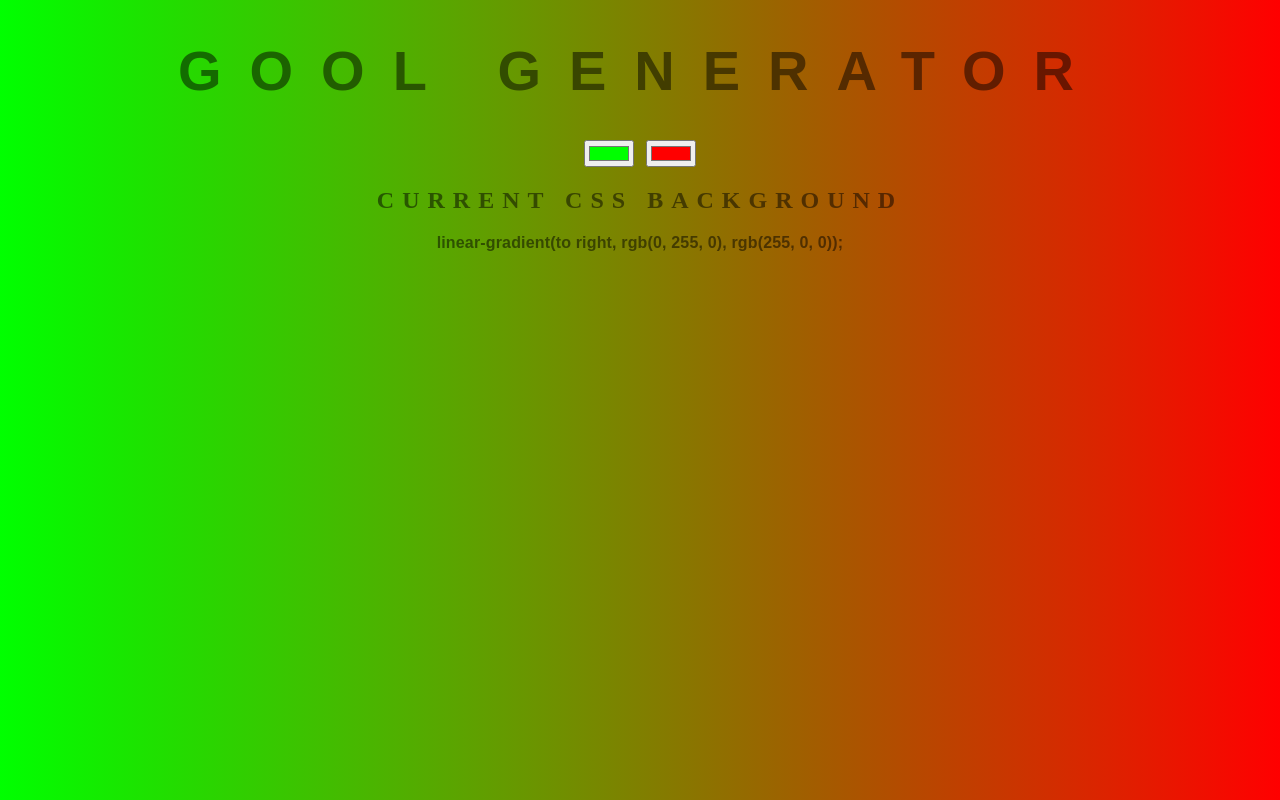
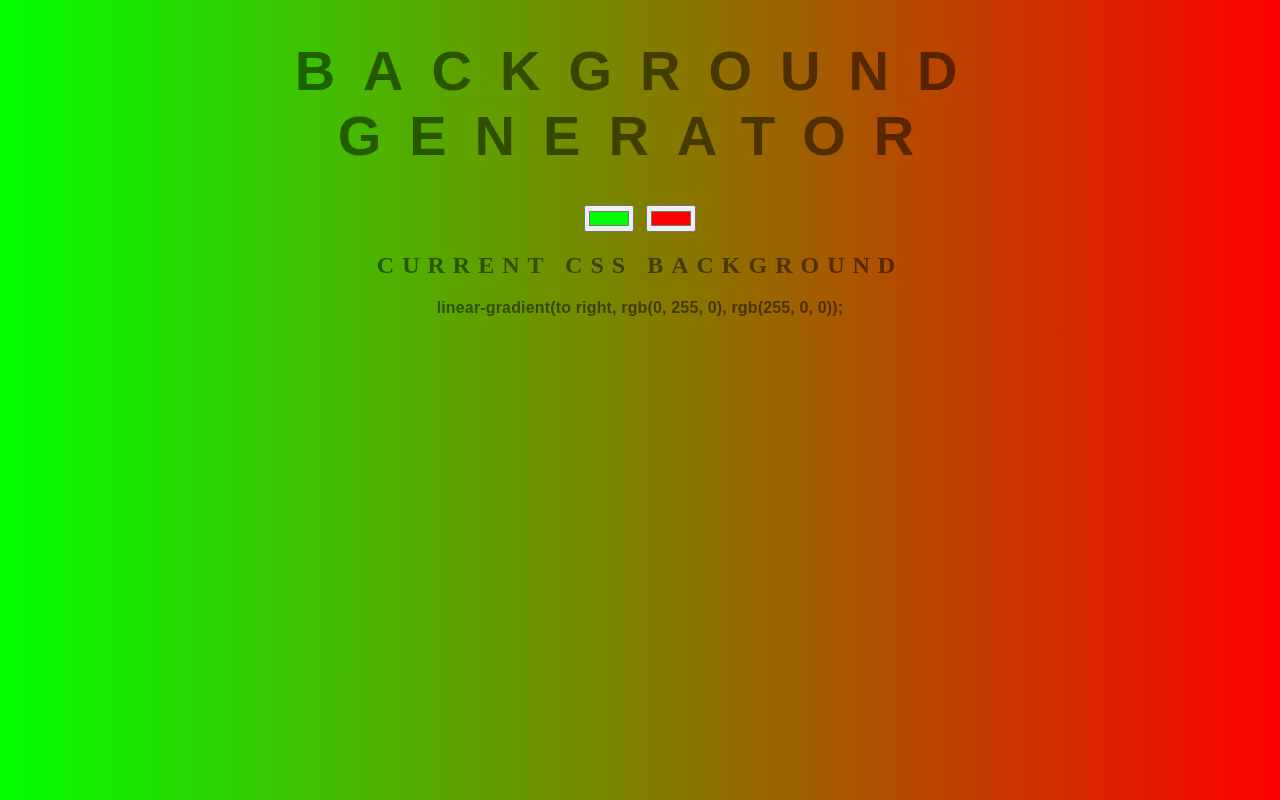
Before and after one commit to neoleegithub/background-generator, a plain HTML site: page index.html in a window 1280 px wide. Drawn offline with Linux system fonts and the light colour scheme.

Commit message:
reverting back to old title

```diff
--- a/index.html
+++ b/index.html
@@ -5,7 +5,7 @@
 	<link rel="stylesheet" type="text/css" href="style.css">
 </head>
 <body id="gradient" onload="bodyLoadEnd()">
-	<h1>Gool Generator</h1>
+	<h1>Background Generator</h1>
 	<input class="color1" type="color" name="color1" value="#00ff00">
 	<input class="color2" type="color" name="color2" value="#ff0000">
 	<h2>Current CSS Background</h2>
```
